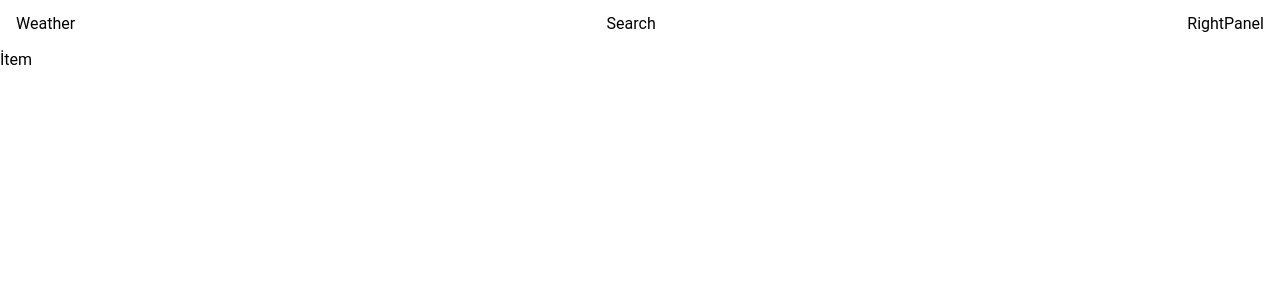
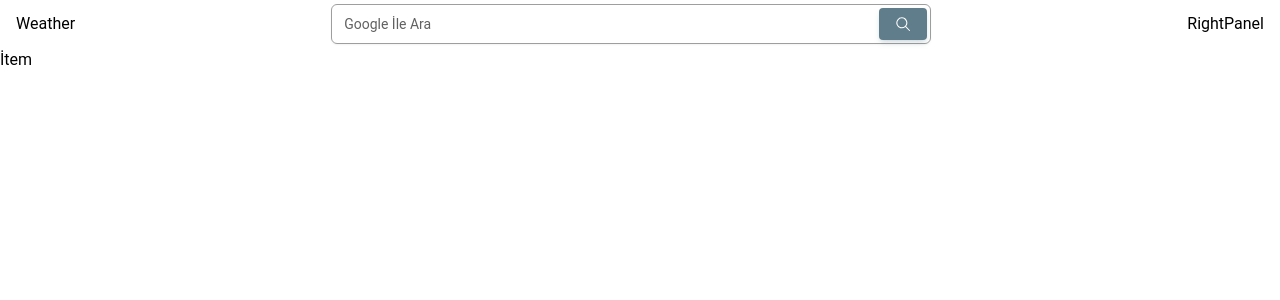
Before and after one commit to burak-ayd/NewStartPage, a React (Vite) app: page / in a window 1280 px wide. Shown: the top 300 px of the page. Built offline with nearby package versions, Linux system fonts and the light colour scheme.

Commit message:
chore: Update search component to use useState and add search functionality

```diff
--- a/src/components/header/index.jsx
+++ b/src/components/header/index.jsx
@@ -2,13 +2,18 @@ import React from "react";
 import Weather from "./weather";
 import Search from "./search";
 import RightPanel from "./rightPanel";
+import classNames from "classnames";
 
 export default function Header() {
     return (
-        <div className="flex items-center justify-between px-4 h-12 shrink-0 transition-colors w-full dark:text-white backdrop-blur z-10">
+        <header
+            className={classNames(
+                "flex items-center justify-between px-4 h-12 shrink-0 transition-colors w-full dark:text-white backdrop-blur z-10"
+            )}
+        >
             <Weather />
             <Search />
             <RightPanel />
-        </div>
+        </header>
     );
 }
--- a/src/components/header/search/index.jsx
+++ b/src/components/header/search/index.jsx
@@ -1,5 +1,71 @@
-import React from "react";
+import { useState } from "react";
+import { Button } from "@material-tailwind/react";
+import { GoSearch } from "react-icons/go";
+import { useSearchEngine, useTheme } from "~/stores/general/hooks";
 
 export default function Search() {
-    return <div>Search</div>;
+    const getSearchEngine = useSearchEngine();
+
+    var engine;
+
+    if (localStorage.getItem("searchEngine") === null) {
+        engine = {
+            id: 4,
+            name: "google",
+            value: "Google",
+            url: "https://www.google.com/search?q=",
+        };
+    } else {
+        engine = JSON.parse(getSearchEngine);
+    }
+
+    // var faviconURL =
+    //     `https://s2.googleusercontent.com/s2/favicons?domain=` +
+    //     engine.url +
+    //     `&sz=48`;
+
+    const [searchContent, setSearchContent] = useState("");
+    const onChange = ({ target }) => {
+        setSearchContent(target.value);
+    };
+    return (
+        <div className="relative flex max-w-[600px] w-full items-center justify-center">
+            {/* <img
+                src={faviconURL}
+                alt="search"
+                className="absolute -left-4 rounded-full justify-center w-8 h-8 dark:bg-zinc-700"
+            /> */}
+            <div className="relative flex max-w-[600px] w-full h-full items-center justify-center">
+                <label
+                    htmlFor="search"
+                    className="relative block w-full h-10 rounded-md border border-gray-500 shadow-sm focus-within:border-blue-600 focus-within:ring-1 focus-within:ring-blue-600"
+                >
+                    <input
+                        type="text"
+                        id="search"
+                        className="w-full h-full pl-4 peer border-none bg-transparent placeholder-transparent focus:border-transparent focus:outline-none focus:ring-0"
+                        placeholder={engine.value + " İle Ara"}
+                        onChange={onChange}
+                    />
+
+                    <span className="pointer-events-none absolute start-2.5 top-0 -translate-y-1/2 bg-white p-0.5 text-xs text-gray-700 transition-all peer-placeholder-shown:top-1/2 peer-placeholder-shown:text-sm peer-focus:top-0 peer-focus:text-xs">
+                        {engine.value + " İle Ara"}
+                    </span>
+                </label>
+                <Button
+                    size="sm"
+                    color={searchContent ? "gray" : "blue-gray"}
+                    className="!absolute right-1 top-1 rounded justify-center dark:bg-zinc-700"
+                    onClick={() => {
+                        (window.location.href = `${engine.url}${searchContent}`),
+                            "_blank";
+                    }}
+                >
+                    <i className="text-base font-bold">
+                        <GoSearch />
+                    </i>
+                </Button>
+            </div>
+        </div>
+    );
 }
```
